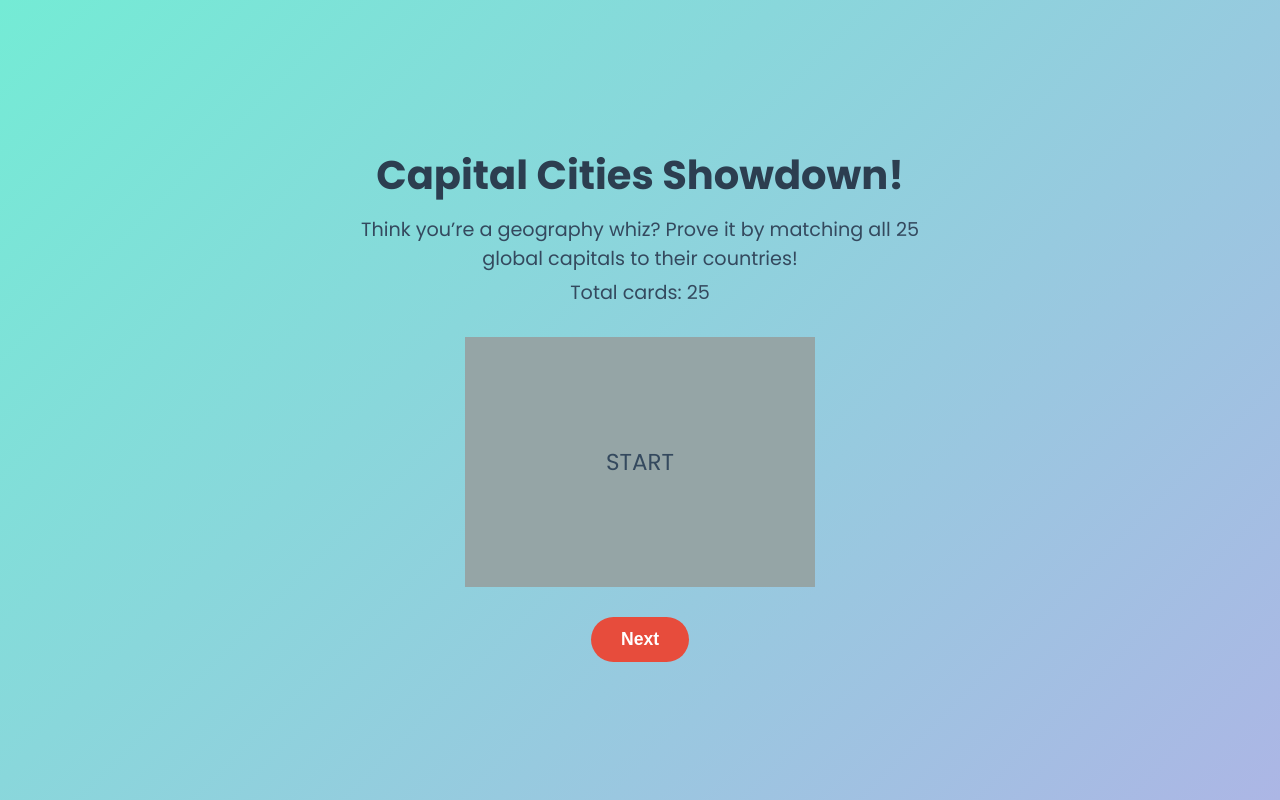
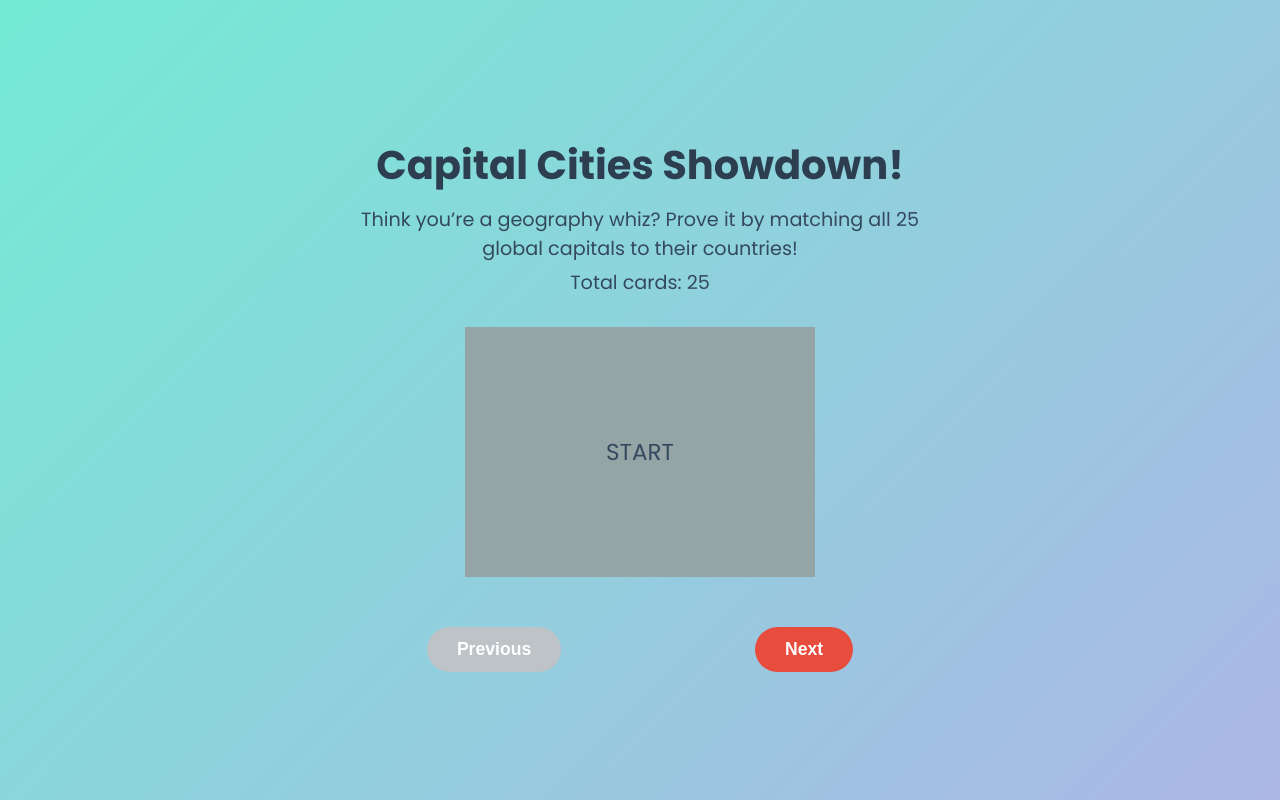
Before and after one commit to rajan10kuwar/flashcards-app, a React (Create React App) app: page / in a window 1280 px wide. Built offline with nearby package versions, Linux system fonts and the light colour scheme.

Commit message:
Implement second required feature of part 2

```diff
--- a/src/App.css
+++ b/src/App.css
@@ -89,3 +89,21 @@ button:active {
   font-weight: bold;
   margin: 10px 0 0 0;
 }
+
+.navigation-buttons {
+  display: flex;
+  justify-content: center;
+  gap: 20px;
+  margin-top: 20px;
+}
+
+button.disabled {
+  background-color: #bdc3c7;
+  cursor: not-allowed;
+  transform: none;
+}
+
+button.disabled:hover {
+  background-color: #bdc3c7;
+  transform: none;
+}
--- a/src/App.js
+++ b/src/App.js
@@ -172,11 +172,17 @@ const App = () => {
   };
 
   const handleNext = () => {
-    if (cards.length > 1) {
-      // Select a random index from 1 to cards.length - 1 (exclude START card)
-      const newIndex = Math.floor(Math.random() * (cards.length - 1)) + 1;
-      console.log(`Next card index: ${newIndex}`);
-      setCurrentIndex(newIndex);
+    if (currentIndex < cards.length - 1) {
+      setCurrentIndex(currentIndex + 1);
+      setFlipped(false);
+      setGuess('');
+      setGuessStatus(null);
+    }
+  };
+
+  const handlePrevious = () => {
+    if (currentIndex > 0) {
+      setCurrentIndex(currentIndex - 1);
       setFlipped(false);
       setGuess('');
       setGuessStatus(null);
@@ -223,7 +229,22 @@ const App = () => {
           )}
         </div>
       )}
-      <button onClick={handleNext}>Next</button>
+      <div className="navigation-buttons">
+        <button
+          onClick={handlePrevious}
+          disabled={currentIndex === 0}
+          className={currentIndex === 0 ? 'disabled' : ''}
+        >
+          Previous
+        </button>
+        <button
+          onClick={handleNext}
+          disabled={currentIndex === cards.length - 1}
+          className={currentIndex === cards.length - 1 ? 'disabled' : ''}
+        >
+          Next
+        </button>
+      </div>
     </div>
   );
 };
```
